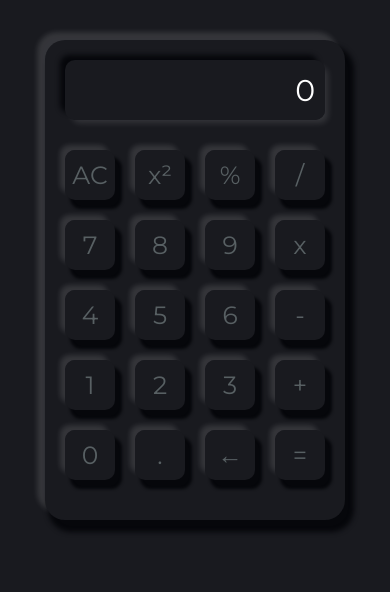
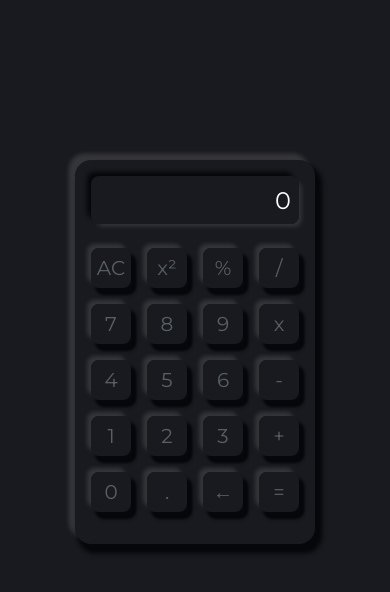
Before and after one commit to ebokes/calculator, a React (Create React App) app: page / in a window 390 px wide. Shown: the top 592 px of the page. Built offline with nearby package versions, Linux system fonts and the light colour scheme.

Commit message:
style: add media query for desktop, tablet and mobile screen

```diff
--- a/src/App.css
+++ b/src/App.css
@@ -14,7 +14,13 @@ body {
 html {
   font-size: 62.5%;
 }
-
-.lkl {
-  color: #ffffff1f;
+@media only screen and (max-width: 75em) {
+  html {
+    font-size: 56.25%;
+  }
 }
+@media only screen and (max-width: 56.25em) {
+  html {
+    font-size: 50%;
+  }
+}
--- a/src/components/button/buttonStyle.js
+++ b/src/components/button/buttonStyle.js
@@ -1,34 +1,34 @@
 import styled from "styled-components";
 
 export const ButtonWrapper = styled.div`
-  margin-top: 20px;
+  margin-top: 2rem;
 `;
 export const ButtonRow = styled.div`
   display: flex;
   justify-content: space-between;
-  margin: 20px 0;
+  margin: 2rem 0;
 `;
 
 export const Button = styled.div`
   input {
-    width: 50px;
-    height: 50px;
-    border-radius: 10px;
-    font-size: 25px;
+    width: 5rem;
+    height: 5rem;
+    border-radius: 1rem;
+    font-size: 2.5rem;
     cursor: pointer;
     border: none;
     background-color: ${({ bg }) => bg || "#191a1f"};
     color: ${({ fg }) => fg || "#586063"};
-    box-shadow: 6px 8px 3px 1px #06070b;
+    box-shadow: 0.6rem 0.8rem 0.3rem 0.1rem #06070b;
     position: relative;
     transition: 0.2s;
 
     &:active {
-      box-shadow: -4px -4px 5px -1px #06070b;
-      transform: translate(-2px, -2px);
+      box-shadow: 0.1rem 0.1rem 0.5rem -0.1rem #06070b;
+      transform: translate(-0.1rem, -0.1rem);
     }
   }
 
-  box-shadow: -6px -6px 5px -1px #ffffff1f;
-  border-radius: 10px;
+  box-shadow: -0.6rem -0.6rem 0.5rem -0.1rem #ffffff1f;
+  border-radius: 1rem;
 `;
--- a/src/components/display/displayStyle.js
+++ b/src/components/display/displayStyle.js
@@ -1,27 +1,27 @@
 import styled from "styled-components";
 
 export const DisplayWrapper = styled.div`
-  height: 60px;
+  height: 6rem;
   color: #fff;
   display: flex;
   justify-content: flex-end;
   align-items: center;
-  box-shadow: 5px 5px 6px -2px #ffffff1f;
-  border-radius: 10px;
-  margin-bottom: 30px;
+  box-shadow: 0.5rem 0.5rem 0.6rem -0.2rem #ffffff1f;
+  border-radius: 1rem;
+  margin-bottom: 3rem;
 
   input {
-    border-radius: 10px;
-    font-size: 30px;
-    padding: 0 10px;
+    border-radius: 1rem;
+    font-size: 3rem;
+    padding: 0 1rem;
     background-color: #191a1f;
-    color: #fff;
+    color: #b4bbc5;
     border: none;
-    border-radius: 10px;
-    height: 60px;
+    border-radius: 1rem;
+    height: 6rem;
     text-align: end;
     width: 100%;
-    box-shadow: -6px -6px 5px -1px #06070b;
+    box-shadow: -0.6rem -0.6rem 0.5rem -0.1rem #06070b;
 
     &::placeholder {
       color: #fff;
--- a/src/components/layout/layoutStyle.js
+++ b/src/components/layout/layoutStyle.js
@@ -1,15 +1,15 @@
 import styled from "styled-components";
 
 export const LayoutWrapper = styled.div`
-  width: 300px;
-  margin: 40px auto 40px auto;
+  width: 30rem;
+  margin: 20rem auto 4rem auto;
   background-color: #191a1f;
-  border-radius: 20px;
-  box-shadow: -8px -8px 5px 0px #ffffff1f;
+  border-radius: 2rem;
+  box-shadow: -0.8rem -0.8rem 0.5rem 0rem #ffffff1f;
 `;
 
 export const LayoutContainer = styled.div`
-  box-shadow: 6px 9px 5px 3px #06070b;
-  padding: 20px;
-  border-radius: 20px;
+  box-shadow: 0.6rem 0.9rem 0.5rem 0.3rem #06070b;
+  padding: 2rem;
+  border-radius: 2rem;
 `;
```
